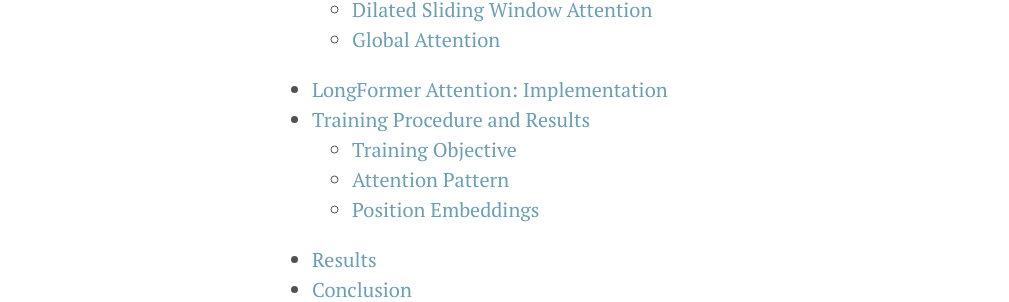
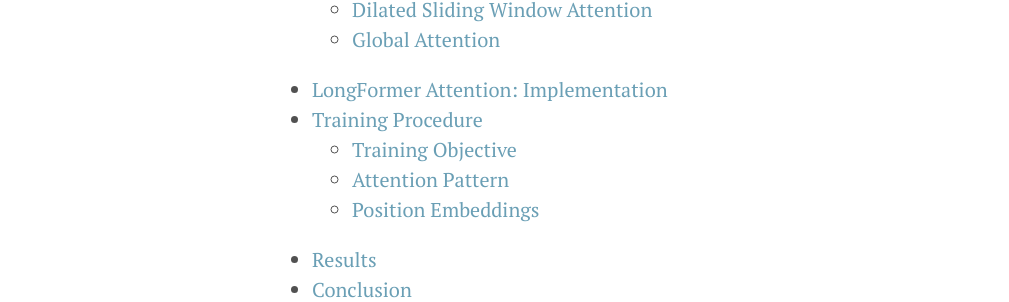
Before and after one commit to tanulsingh/tanulsingh.github.io, a Jekyll site: the page built from _posts/2020-04-04-LongFormer-The Long-Document-Transformer.md, in a window 1280 px wide and 900 px high, scrolled down 653 px. Shown: the part 154-456 px from the top of the window, without its empty margins (8-1017 px from the left). Built offline with Jekyll 4.4.1, drawn with Linux system fonts in a browser that asks for light colours.

Commit message:
first blog

```diff
--- a/_posts/2020-04-04-LongFormer-The Long-Document-Transformer.md
+++ b/_posts/2020-04-04-LongFormer-The Long-Document-Transformer.md
@@ -7,20 +7,20 @@
 
 In this article we will deep dive into the **Longformer Paper** and look at all of its components in depth , exploring the results and techniques to use it efficiently . We will do our exploration in the following steps :-
 
-- [What Happened Before LongFormer?](#what-happened-before-longformer)
-- [LongFormer Attention: Components](#longformer-attention-components)
+- [What Happened Before LongFormer?](#what-happened-before-longformer?)
+- [LongFormer Attention: Components](#longformer-attention-:-components)
   - [Sliding Window Attention](#sliding-window-attention)
   - [Dilated Sliding Window Attention](#dilated-sliding-window-attention)
   - [Global Attention](#global-attention)
-- [LongFormer Attention: Implementation](#longformer-attention-implementation)
-- [Training Procedure and Results](#training-procedure-and-results)
+- [LongFormer Attention: Implementation](#longformer-attention-:-implementation)
+- [Training Procedure](#training-procedure)
   - [Training Objective](#training-objective)
   - [Attention Pattern](#attention-pattern)
   - [Position Embeddings](#position-embeddings)
 - [Results](#results)
 - [Conclusion](#conclusion)
 
-![hqdefault.jpeg]({{ site.baseurl }}/_posts/LongFormer%20The%20Long%20Document%20Transformer%20740c27d9ad964e13800c8f7136ca8ce8/hqdefault.jpeg)
+![hqdefault.jpeg](/_posts/LongFormer%20The%20Long%20Document%20Transformer%20740c27d9ad964e13800c8f7136ca8ce8/hqdefault.jpeg)
 
 # What Happenend Before LongFormer?
 
```
